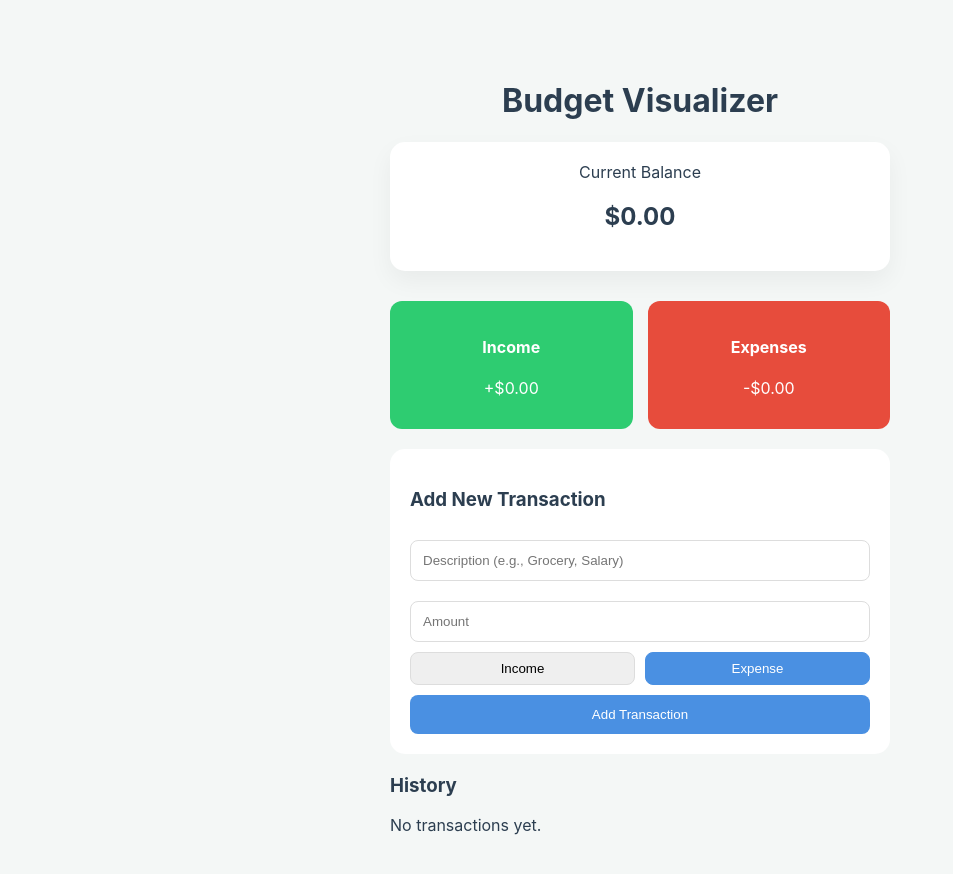
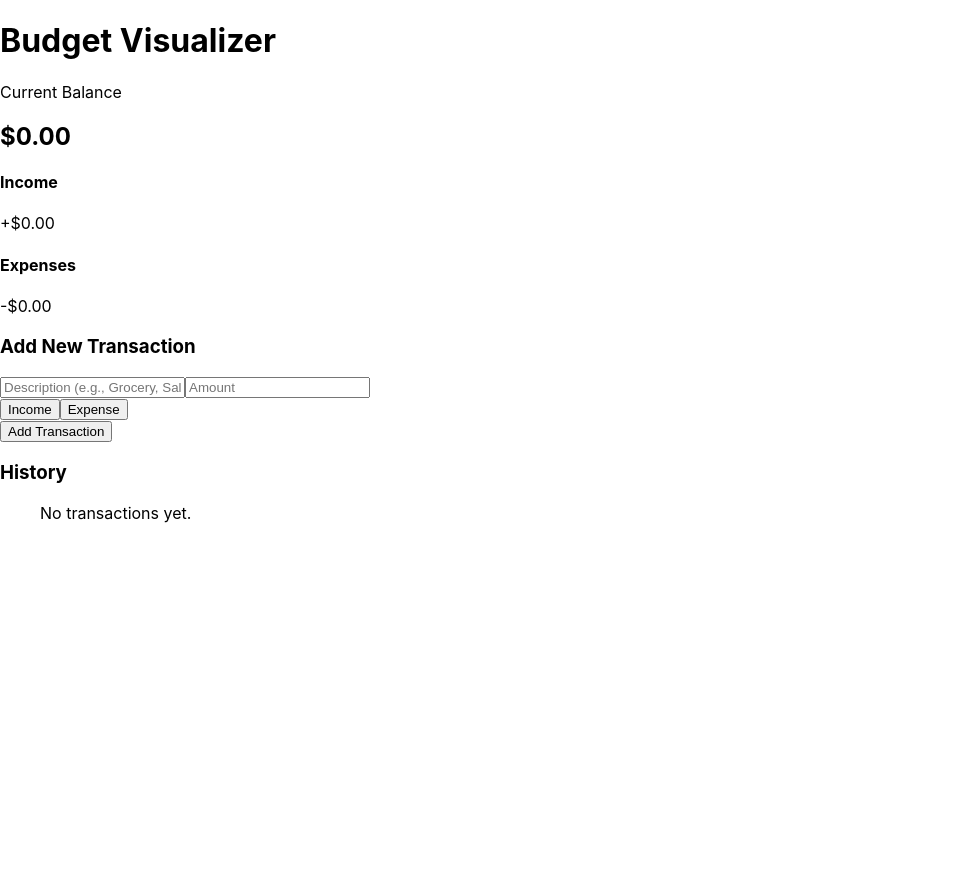
Before and after one commit to Ghabaei-Behzad/cs81-final-project-budget-tracker, a React (Create React App) app: page / in a window 1280 px wide. Shown: the top 874 px of the page, without its empty margins (0-953 px from the left). After the commit the page ends 800 px from the top, so only its background shows below. Built offline with nearby package versions, Linux system fonts and the light colour scheme.

Commit message:
Update index.css
left as original

```diff
--- a/src/index.css
+++ b/src/index.css
@@ -1,134 +1,3 @@
-
-/*
- * Behzad Ghabaei
- * CS 81 - JavaScript
- * final-project-web-app
- * Instructor Seno
- * Feb. 11, 2026
- */
-
-:root {
-  --bg: #f4f7f6;
-  --primary: #4a90e2;
-  --success: #2ecc71;
-  --danger: #e74c3c;
-  --text: #2c3e50;
-}
-
-body { font-family: 'Inter', sans-serif; background: var(--bg); color: var(--text); }
-
-.container { max-width: 500px; margin: 40px auto; padding: 20px; }
-
-.header { text-align: center; margin-bottom: 30px; }
-
-.balance-card {
-  background: white;
-  padding: 20px;
-  border-radius: 15px;
-  box-shadow: 0 10px 25px rgba(0,0,0,0.05);
-}
-
-.stats-grid { display: grid; grid-template-columns: 1fr 1fr; gap: 15px; margin: 20px 0; }
-
-.card { padding: 15px; border-radius: 12px; color: white; text-align: center; }
-.income { background: var(--success); }
-.expense { background: var(--danger); }
-
-.form-section { background: white; padding: 20px; border-radius: 15px; margin-bottom: 20px; }
-
-input {
-  width: 100%;
-  padding: 12px;
-  margin: 10px 0;
-  border: 1px solid #ddd;
-  border-radius: 8px;
-  box-sizing: border-box;
-}
-
-.radio-group { display: flex; gap: 10px; margin-bottom: 10px; }
-.radio-group button { flex: 1; padding: 8px; cursor: pointer; border: 1px solid #ddd; border-radius: 8px; }
-.radio-group button.active { background: var(--primary); color: white; border-color: var(--primary); }
-
-.submit-btn {
-  width: 100%;
-  padding: 12px;
-  background: var(--primary);
-  color: white;
-  border: none;
-  border-radius: 8px;
-  cursor: pointer;
-  transition: transform 0.2s;
-}
-
-.submit-btn:hover { transform: translateY(-2px); }
-
-.transaction-list { list-style: none; padding: 0; }
-.item {
-  background: white;
-  margin-bottom: 10px;
-  padding: 15px;
-  border-radius: 10px;
-  display: flex;
-  justify-content: space-between;
-  align-items: center;
-  border-left: 5px solid #ccc;
-  animation: fadeIn 0.4s ease;
-}
-
-.item.income { border-left-color: var(--success); }
-.item.expense { border-left-color: var(--danger); }
-
-@keyframes fadeIn {
-  from { opacity: 0; transform: translateY(10px); }
-  to { opacity: 1; transform: translateY(0); }
-}
-
-.del-btn { background: none; border: none; color: #ccc; cursor: pointer; font-size: 20px; }
-.del-btn:hover { color: var(--danger); }
-.error-msg { color: var(--danger); font-size: 0.8em; }
-
-/* React style code below */
-/*
-.App {
-  text-align: center;
-}
-
-.App-logo {
-  height: 40vmin;
-  pointer-events: none;
-}
-
-@media (prefers-reduced-motion: no-preference) {
-  .App-logo {
-    animation: App-logo-spin infinite 20s linear;
-  }
-}
-
-.App-header {
-  background-color: #282c34;
-  min-height: 100vh;
-  display: flex;
-  flex-direction: column;
-  align-items: center;
-  justify-content: center;
-  font-size: calc(10px + 2vmin);
-  color: white;
-}
-
-.App-link {
-  color: #61dafb;
-}
-
-@keyframes App-logo-spin {
-  from {
-    transform: rotate(0deg);
-  }
-  to {
-    transform: rotate(360deg);
-  }
-}
-*/
-/*
 body {
   margin: 0;
   font-family: -apple-system, BlinkMacSystemFont, 'Segoe UI', 'Roboto', 'Oxygen',
@@ -142,4 +11,3 @@ code {
   font-family: source-code-pro, Menlo, Monaco, Consolas, 'Courier New',
     monospace;
 }
-*/
```
